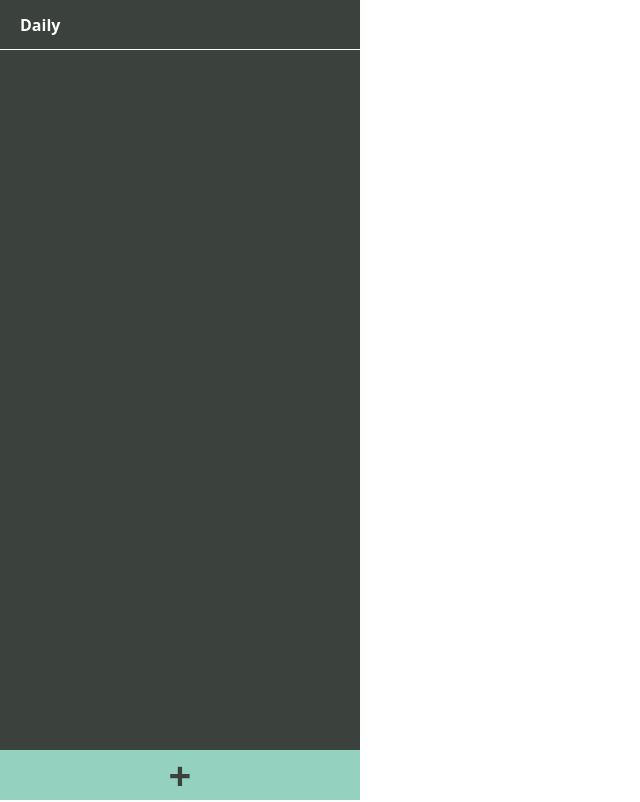
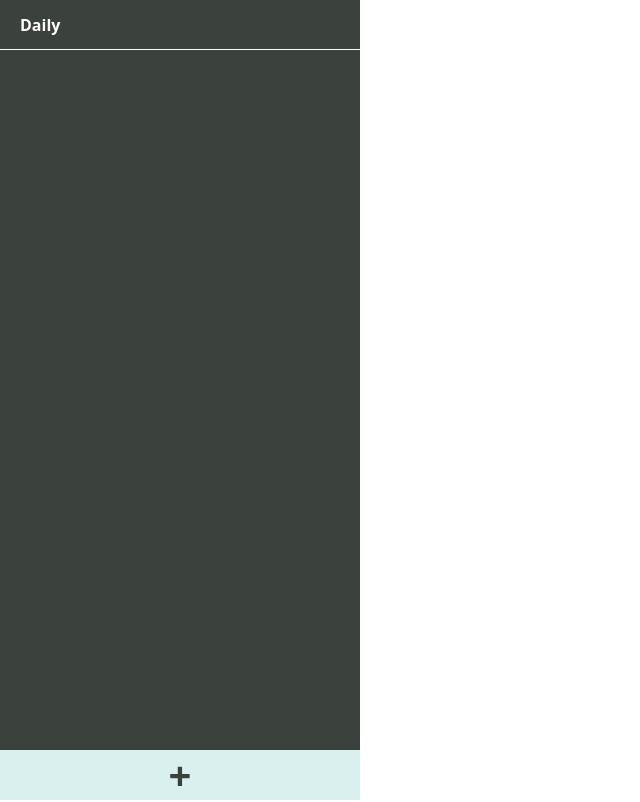
Before and after one commit to davmedeiros/todo-list, a website built with webpack: page src/index.html in a window 1280 px wide. In both pictures the pointer is over the button 180 px from the left and 775 px from the top of the page. Shown: the whole page, without its empty margins (0-640 px from the left). Built offline with nearby package versions, Linux system fonts and the light colour scheme.

Commit message:
Add hover effect to buttons

```diff
--- a/src/css/style.css
+++ b/src/css/style.css
@@ -36,6 +36,10 @@ button {
     border: none;
 }
 
+button:hover {
+    background-color: var(--color-brand-psi);
+}
+
 #projects {
     display: grid;
     grid-auto-flow: row;
```
